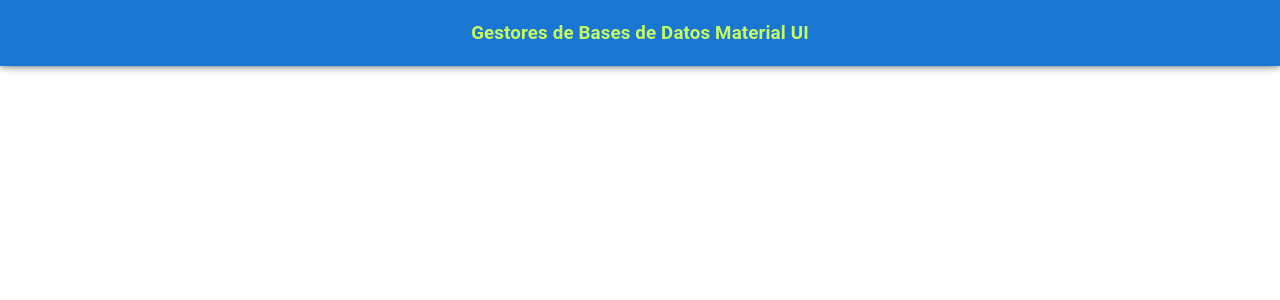
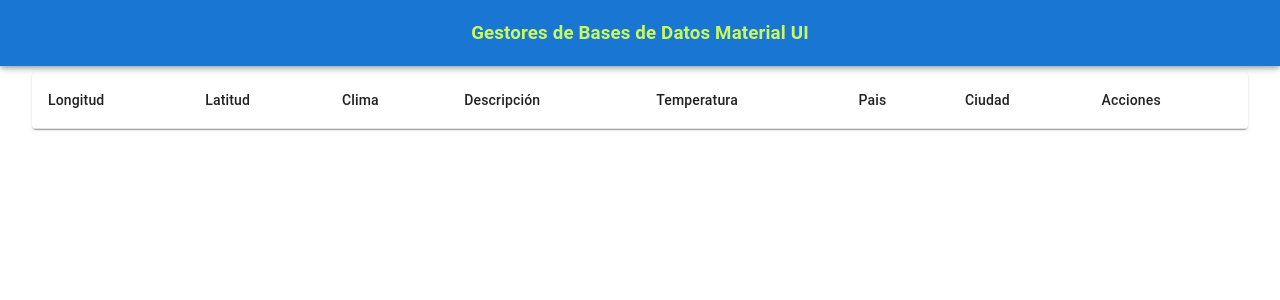
Before and after one commit to estebanruiz1296/api-weather-material, a React (Create React App) app: page / in a window 1280 px wide. Shown: the top 300 px of the page. Built offline with nearby package versions, Linux system fonts and the light colour scheme; no server answers.

Commit message:
tabla header

```diff
--- a/src/App.tsx
+++ b/src/App.tsx
@@ -31,14 +31,18 @@
   return (
     <div className="App">
       <NavBar/>
+      <Container maxWidth='xl'sx={{mt:9}}>
       <TableContainer component={Paper}>
           <Table sx={{ minWidth: 700 }} aria-label="customized table" >
             <TableHead>
               <TableRow>
-                <TableCell>ID</TableCell>
-                <TableCell>Nombre</TableCell>
-                <TableCell>Lanzamiento</TableCell>
-                <TableCell>Desarrollador</TableCell>
+                <TableCell>Longitud</TableCell>
+                <TableCell>Latitud</TableCell>
+                <TableCell>Clima</TableCell>
+                <TableCell>Descripción</TableCell>
+                <TableCell>Temperatura</TableCell>
+                <TableCell>Pais</TableCell>
+                <TableCell>Ciudad</TableCell>
                 <TableCell>Acciones</TableCell>
               </TableRow>
             </TableHead>
@@ -55,6 +59,7 @@
             </TableFooter>
           </Table>
         </TableContainer>
+        </Container>
     </div>
   );
 }
```
